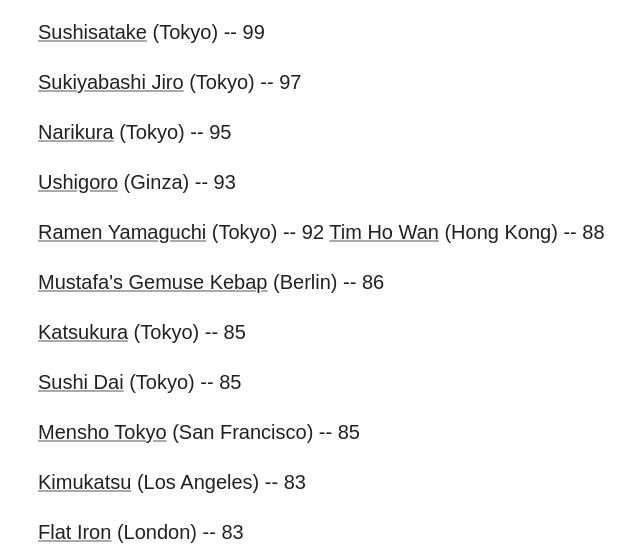
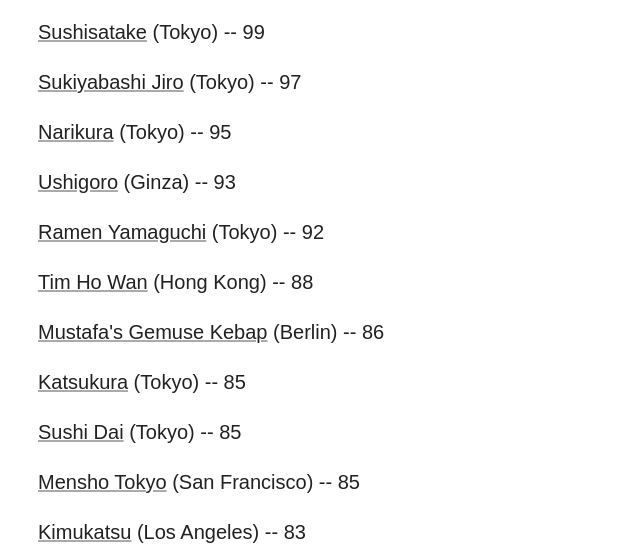
Before and after one commit to pmoulton/www, a plain HTML site: page restaurants.html in a window 1280 px wide. Shown: the part 252-800 px from the top of the page, without its empty margins (282-922 px from the left). Drawn offline with Linux system fonts and the light colour scheme.

Commit message:
Add missing <br>
This is why you don't make changes from a web interface

```diff
--- a/restaurants.html
+++ b/restaurants.html
@@ -25,7 +25,7 @@
 				<a href='https://tabelog.com/en/tokyo/A1301/A130101/13167325/'>Ushigoro</a>
 				(Ginza) -- 93 <br>
 				<a href='https://tabelog.com/en/tokyo/A1305/A130504/13151200/'>Ramen Yamaguchi</a>
-				(Tokyo) -- 92
+				(Tokyo) -- 92 <br>
 				<a href='https://www.yelp.com/biz/%E6%B7%BB%E5%A5%BD%E9%81%8B%E9%BB%9E%E5%BF%83%E5%B0%88%E9%96%80%E5%BA%97-%E9%A6%99%E6%B8%AF-6'>
 				Tim Ho Wan</a>
 				(Hong Kong) -- 88 <br>
```
